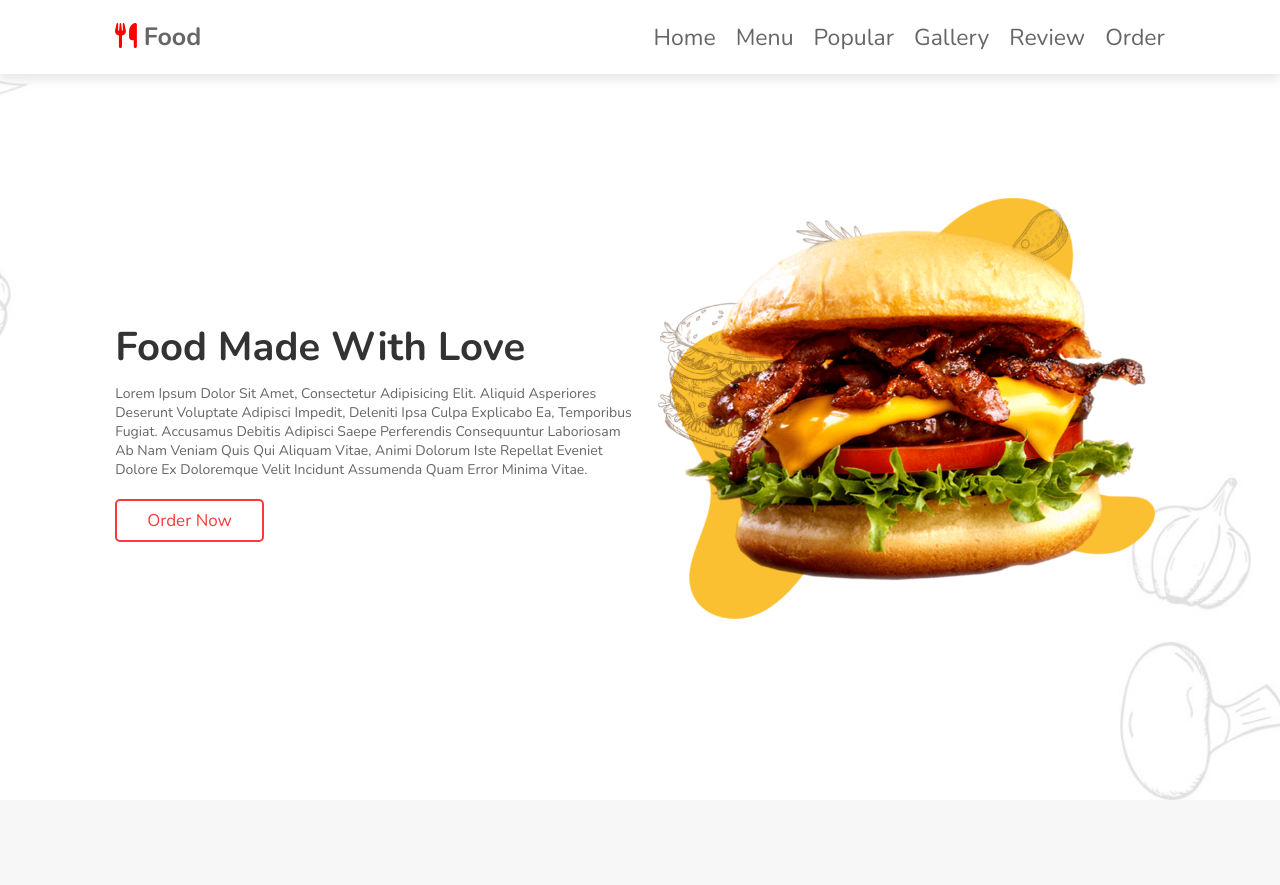
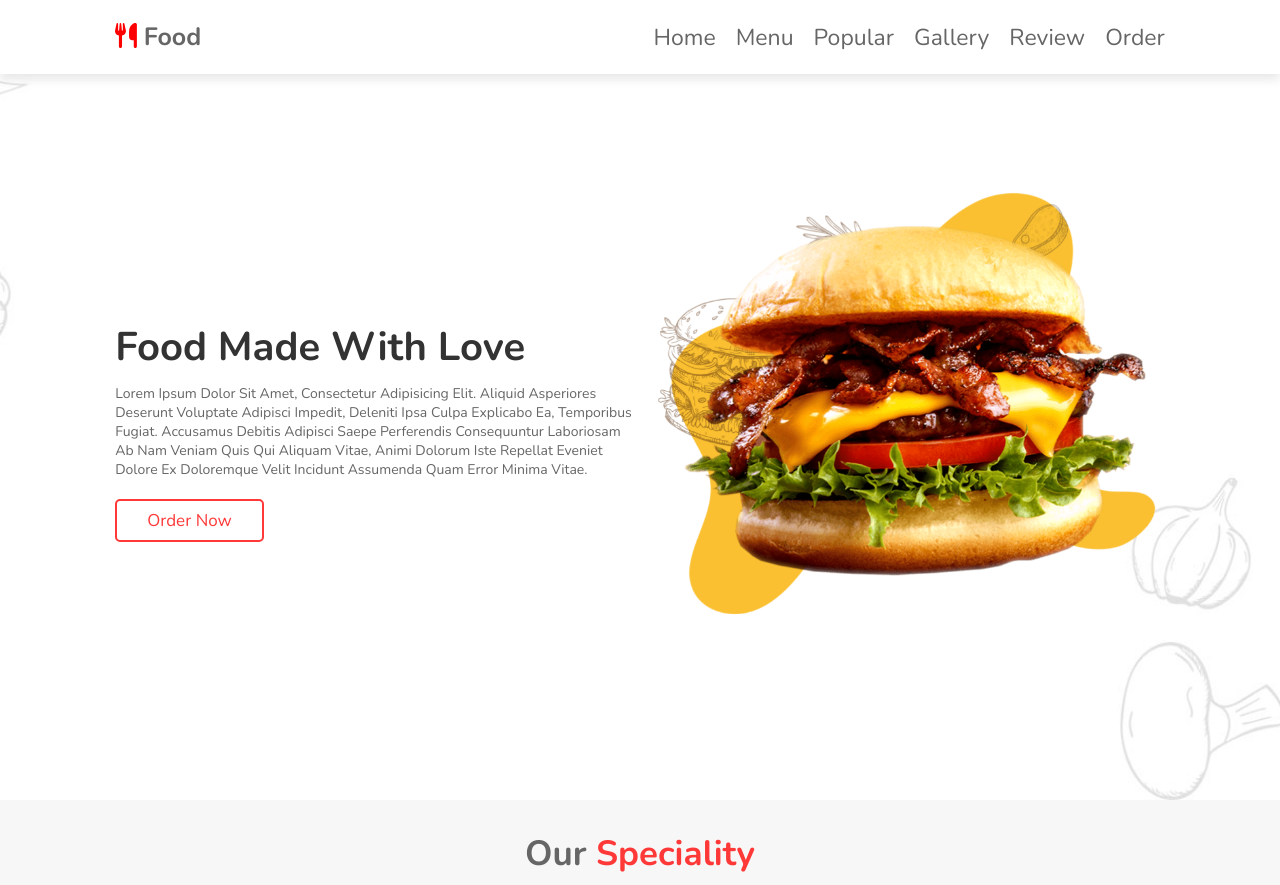
Before and after one commit to KushalLimbasiya/food-time, a React (Create React App) app: page / in a window 1280 px wide. Shown: the top 885 px of the page. Before the commit the page ends 800 px from the top, so only its background shows below. Built offline with nearby package versions, Linux system fonts and the light colour scheme.

Commit message:
implement speciality

```diff
--- a/src/components/page/Main.js
+++ b/src/components/page/Main.js
@@ -1,6 +1,7 @@
 import React from 'react';
 import Header from './Header';
 import Home from './Home';
+import Speciality from './Speciality';
 
 
 function Main() {
@@ -8,6 +9,7 @@ function Main() {
         <>
             <Header />
             <Home />
+            <Speciality />
         </>
     )
 };
--- a/src/components/page/Speciality.js
+++ b/src/components/page/Speciality.js
@@ -1,5 +1,5 @@
 import React from 'react';
-import * as ig from './img';
+import * as ig from '../images/img';
 
 function Speciality() {
     return (
```
